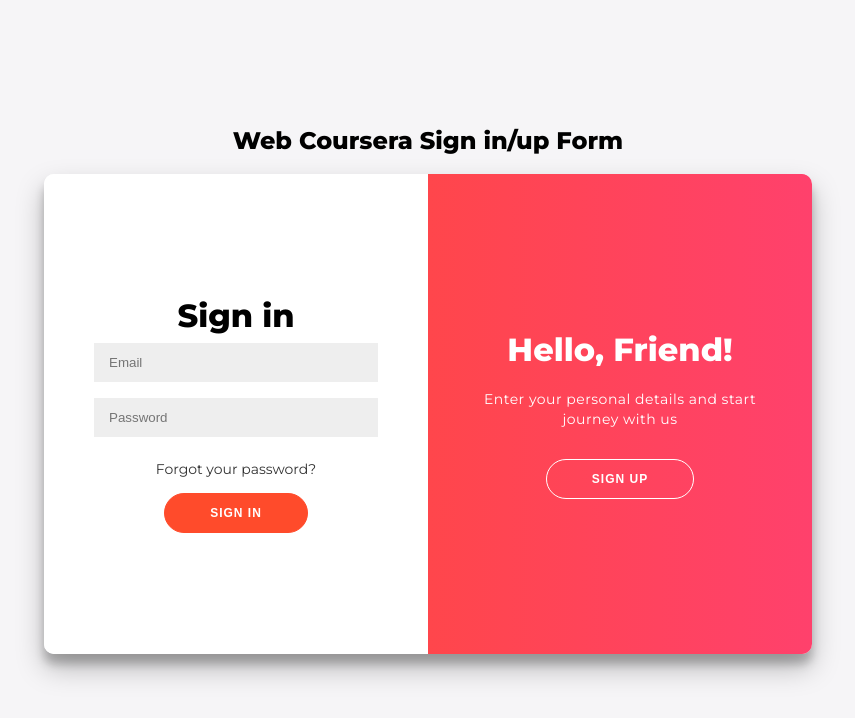
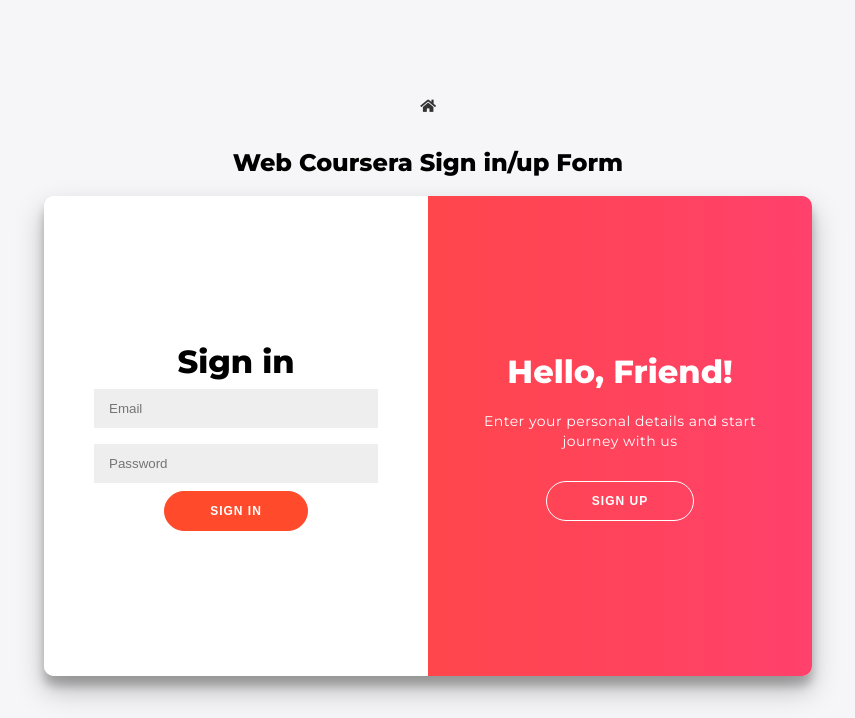
Before and after one commit to amalfrancisu/webp-project1, a PHP site: page /Main/signin.php in a window 1280 px wide. Shown: the top 718 px of the page, without its empty margins (212-1067 px from the left). Run offline with PHP 8.4, Linux system fonts and the light colour scheme; some libraries are stand-ins or nearby versions.

Commit message:
home button

```diff
--- a/signin.php
+++ b/signin.php
@@ -70,9 +70,12 @@ if (isset($_POST['login'])){
   <link rel='stylesheet' href='https://cdnjs.cloudflare.com/ajax/libs/font-awesome/5.14.0/css/all.min.css'><link rel="stylesheet" href="assets/css/signin_style.css">
 </head>
 <body>
-<!-- partial:index.partial.html -->
+<!-- partial:index.partial.html --><a href="index.php"><i class="fas fa-home" style="float: left;"></i></a>
 <h2>Web Coursera Sign in/up Form</h2>
+
+
 <div class="container" id="container">
+
 	<div class="form-container sign-up-container" id="sign-up">
 		<form action="#" method="post">
 			<h1>Create Account</h1>
@@ -111,7 +114,6 @@ if (isset($_POST['login'])){
 			<span>or use your account</span> -->
 			<input name="email1" type="email" placeholder="Email" />
 			<input name="password1" type="password" placeholder="Password" />
-			<a href="#">Forgot your password?</a>
 			<button type="submit" name="login">Sign In</button>
 		</form>
 	</div>
```
